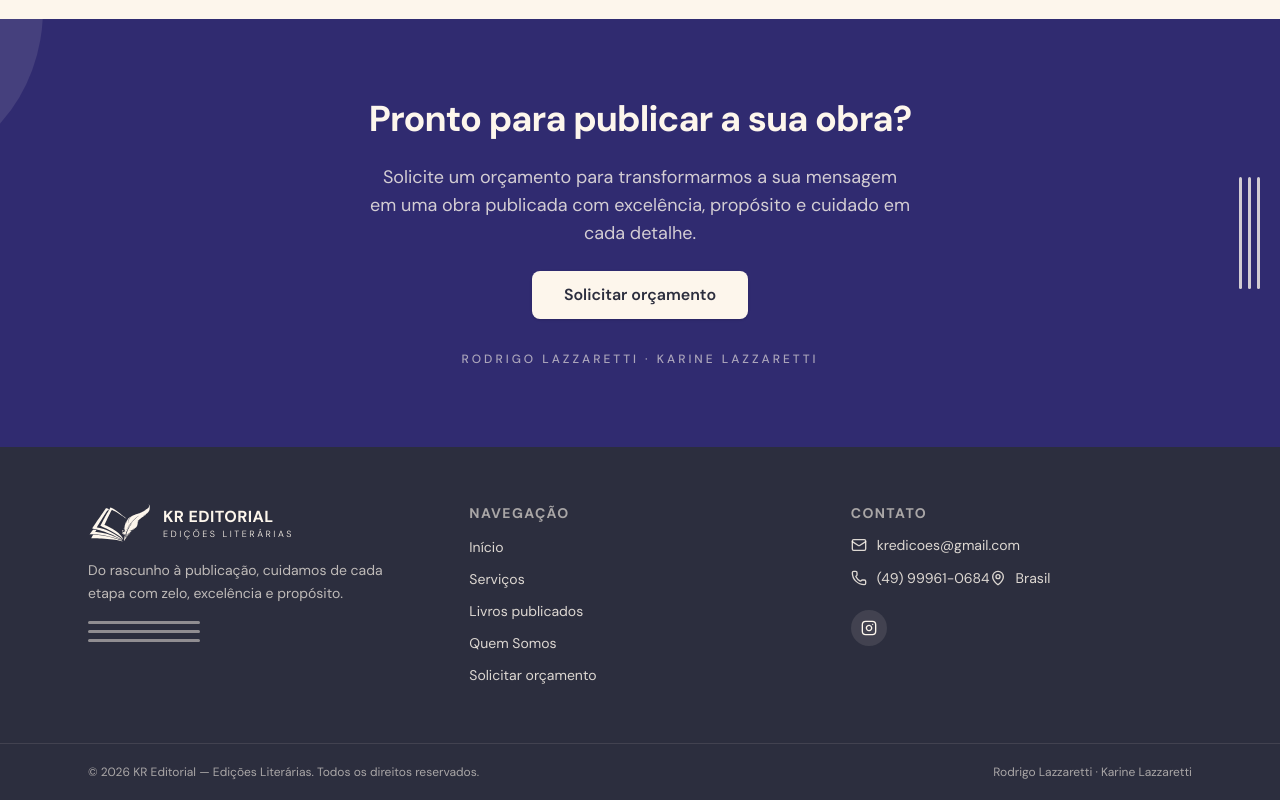
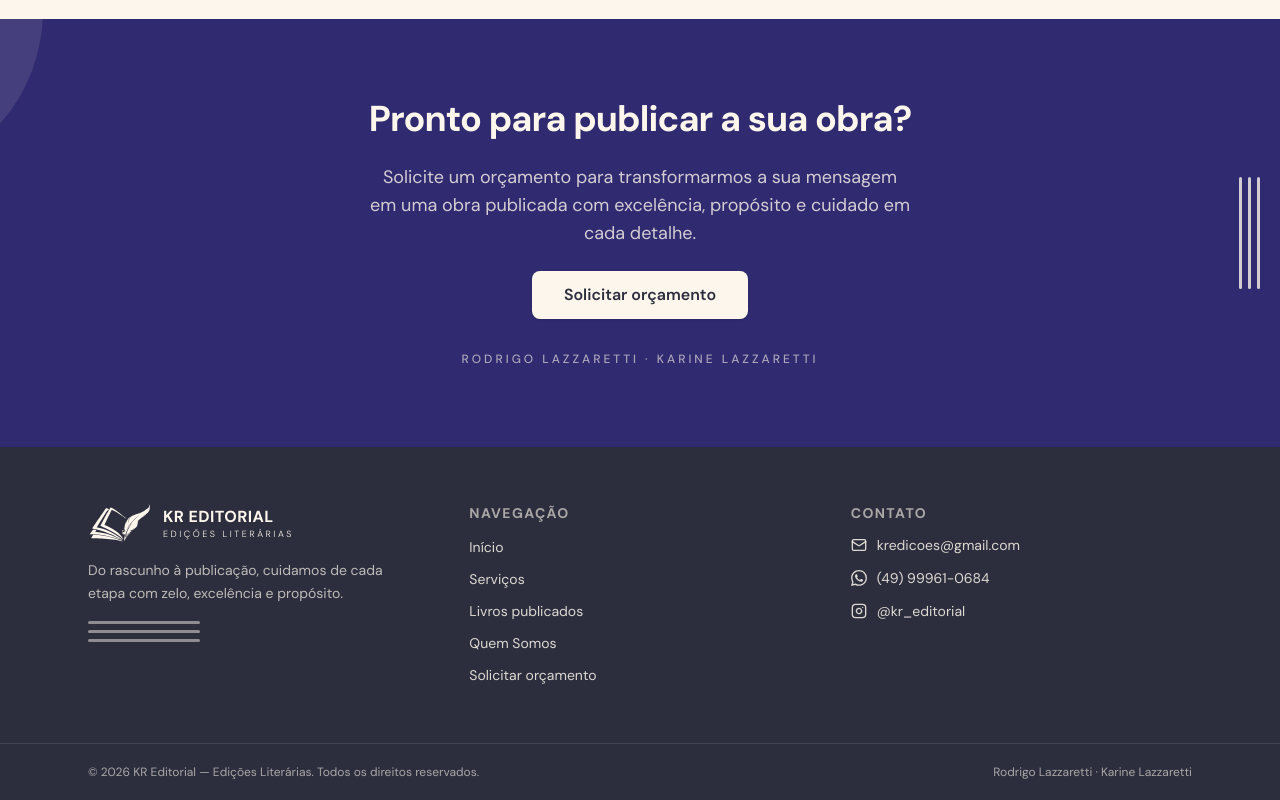
Before and after one commit to kr-editorial/kr-website, a Next.js app in the folder app/: page /portfolio in a window 1280 px wide. Shown: the part 3163-3963 px from the top of the page. Built offline with nearby package versions, Linux system fonts and the light colour scheme.

Commit message:
fix: Adjust contact section in footer
Signed-off-by: Adriano Lazzaretti <lazzaretti136@gmail.com>

```diff
--- /dev/null
+++ b/app/components/brand/whatsapp-icon.tsx
@@ -0,0 +1,19 @@
+import { cn } from "@/lib/utils";
+
+type WhatsAppIconProps = {
+  className?: string;
+};
+
+/** Filled WhatsApp glyph, sized like a lucide icon. */
+export function WhatsAppIcon({ className }: WhatsAppIconProps) {
+  return (
+    <svg
+      viewBox="0 0 24 24"
+      fill="currentColor"
+      aria-hidden
+      className={cn("size-4", className)}
+    >
+      <path d="M17.472 14.382c-.297-.149-1.758-.867-2.03-.967-.273-.099-.471-.148-.67.15-.197.297-.767.966-.94 1.164-.173.199-.347.223-.644.075-.297-.15-1.255-.463-2.39-1.475-.883-.788-1.48-1.761-1.653-2.059-.173-.297-.018-.458.13-.606.134-.133.298-.347.446-.52.149-.174.198-.298.298-.497.099-.198.05-.371-.025-.52-.075-.149-.669-1.612-.916-2.207-.242-.579-.487-.5-.669-.51-.173-.008-.371-.01-.57-.01-.198 0-.52.074-.792.372-.272.297-1.04 1.016-1.04 2.479 0 1.462 1.065 2.875 1.213 3.074.149.198 2.096 3.2 5.077 4.487.709.306 1.262.489 1.694.625.712.227 1.36.195 1.871.118.571-.085 1.758-.719 2.006-1.413.248-.694.248-1.289.173-1.413-.074-.124-.272-.198-.57-.347m-5.421 7.403h-.004a9.87 9.87 0 0 1-5.031-1.378l-.361-.214-3.741.982.998-3.648-.235-.374a9.86 9.86 0 0 1-1.51-5.26c.001-5.45 4.436-9.884 9.888-9.884 2.64 0 5.122 1.03 6.988 2.898a9.825 9.825 0 0 1 2.893 6.994c-.003 5.45-4.435 9.884-9.885 9.884m8.413-18.297A11.815 11.815 0 0 0 12.05 0C5.495 0 .16 5.335.157 11.892c0 2.096.547 4.142 1.588 5.945L.057 24l6.305-1.654a11.882 11.882 0 0 0 5.683 1.448h.005c6.554 0 11.89-5.335 11.893-11.893a11.821 11.821 0 0 0-3.48-8.413z" />
+    </svg>
+  );
+}
--- a/app/components/layout/site-footer.tsx
+++ b/app/components/layout/site-footer.tsx
@@ -1,8 +1,14 @@
 import Link from "next/link";
-import { Instagram, Mail, MapPin, Phone } from "lucide-react";
+import { Instagram, Mail } from "lucide-react";
 import { Logo } from "@/components/brand/logo";
 import { TripleStripe } from "@/components/brand/triple-stripe";
+import { WhatsAppIcon } from "@/components/brand/whatsapp-icon";
 import { site } from "@/lib/content";
+
+function instagramHandle(url: string) {
+  const handle = new URL(url).pathname.replaceAll("/", "");
+  return handle ? `@${handle}` : url;
+}
 
 const footerLinks = [
   { label: "Início", href: "/" },
@@ -56,26 +62,34 @@
                 {site.contact.email}
               </a>
             </li>
-            <li className="inline-flex items-center gap-2.5">
-              <Phone className="size-4 shrink-0" />
+            {site.contact.whatsapp ? (
+              <li>
+                <a
+                  href={site.contact.whatsapp}
+                  target="_blank"
+                  rel="noopener noreferrer"
+                  aria-label={`WhatsApp ${site.contact.phone}`}
+                  className="inline-flex items-center gap-2.5 transition-colors hover:text-cream"
+                >
+                  <WhatsAppIcon className="size-4 shrink-0" />
                   {site.contact.phone}
+                </a>
               </li>
-            <li className="inline-flex items-center gap-2.5">
-              <MapPin className="size-4 shrink-0" />
-              {site.contact.city}
-            </li>
-          </ul>
+            ) : null}
             {site.contact.instagram ? (
+              <li>
                 <a
                   href={site.contact.instagram}
                   target="_blank"
                   rel="noopener noreferrer"
-              aria-label="Instagram da KR Editorial"
-              className="inline-flex size-9 items-center justify-center rounded-full bg-cream/10 text-cream transition-colors hover:bg-cream/20"
+                  className="inline-flex items-center gap-2.5 transition-colors hover:text-cream"
                 >
-              <Instagram className="size-4" />
+                  <Instagram className="size-4 shrink-0" />
+                  {instagramHandle(site.contact.instagram)}
                 </a>
+              </li>
             ) : null}
+          </ul>
         </div>
       </div>
 
--- a/app/content/site.json
+++ b/app/content/site.json
@@ -66,6 +66,7 @@
     "email": "kredicoes@gmail.com",
     "phone": "(49) 99961-0684",
     "city": "Brasil",
-    "instagram": "https://instagram.com/kreditorial"
+    "instagram": "https://www.instagram.com/kr_editorial/",
+    "whatsapp": "https://wa.me/5549999610684"
   }
 }
```
Also changed, not shown: 1 other file (tests, documents, lock files or other folders). Lines whose indentation alone changed are shown as unchanged.
